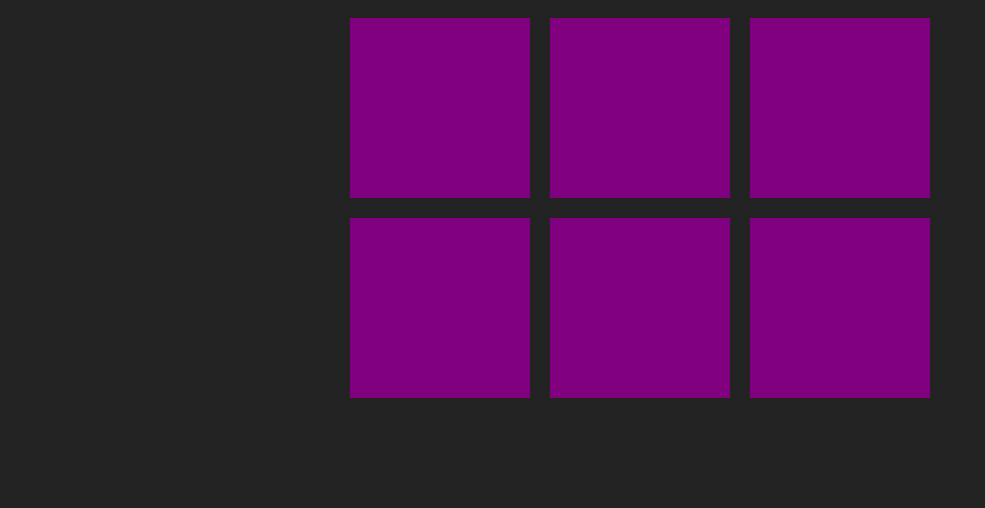
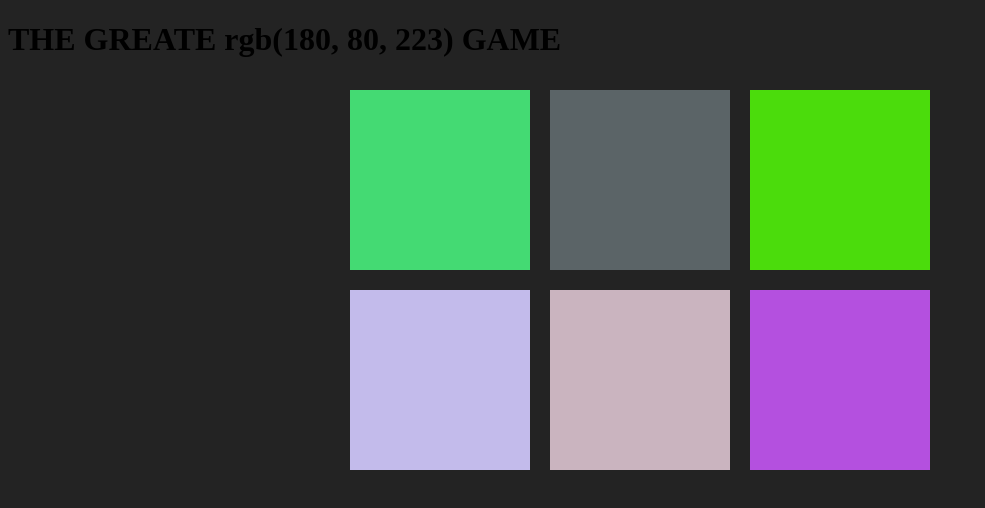
Before and after one commit to nlgt11/color-game, a plain HTML site: page index.html in a window 1280 px wide. Shown: the whole page, without its empty margins (0-985 px from the left). Drawn offline with Linux system fonts and the light colour scheme.

Commit message:
add event handler to squares and function to generate random colors array

```diff
--- a/index.html
+++ b/index.html
@@ -11,6 +11,8 @@
     <title>Color Game</title>
 </head>
 <body>
+    <h1>THE GREATE <span>RGB</span> GAME</h1>
+
     <div class="" id="container">
         <div class="square"></div>
         <div class="square"></div>
@@ -20,5 +22,7 @@
         <div class="square"></div>
     </div>
 
+
+    <script src="script.js"></script>
 </body>
 </html>
--- a/script.js
+++ b/script.js
@@ -0,0 +1,38 @@
+var squares = document.querySelectorAll(".square");
+var colorSpan = document.querySelector("span");
+
+var colors = generateColor(6);
+var pickedColor = colors[Math.floor(Math.random()*colors.length)];
+
+colorSpan.textContent = pickedColor;
+
+
+for (var i = 0; i < squares.length; i++) {
+    squares[i].style.backgroundColor = colors[i];
+
+    squares[i].addEventListener("click", function() {
+        var clickedColor = this.style.backgroundColor;
+        if (clickedColor === pickedColor) {
+            alert("yes");
+        }
+        else {
+            alert("no");
+        }
+    });
+}
+
+
+function generateAColor () {
+    var r = Math.floor(Math.random()*256);
+    var g = Math.floor(Math.random()*256);
+    var b = Math.floor(Math.random()*256);
+    return 'rgb(' + r + ', ' + g + ', '+ b +')'
+};
+
+function generateColor(numOfColor) {
+    var arr = [];
+    for (var i = 0; i < numOfColor; i++) {
+        arr[i] = generateAColor();
+    }
+    return arr;
+};
```
